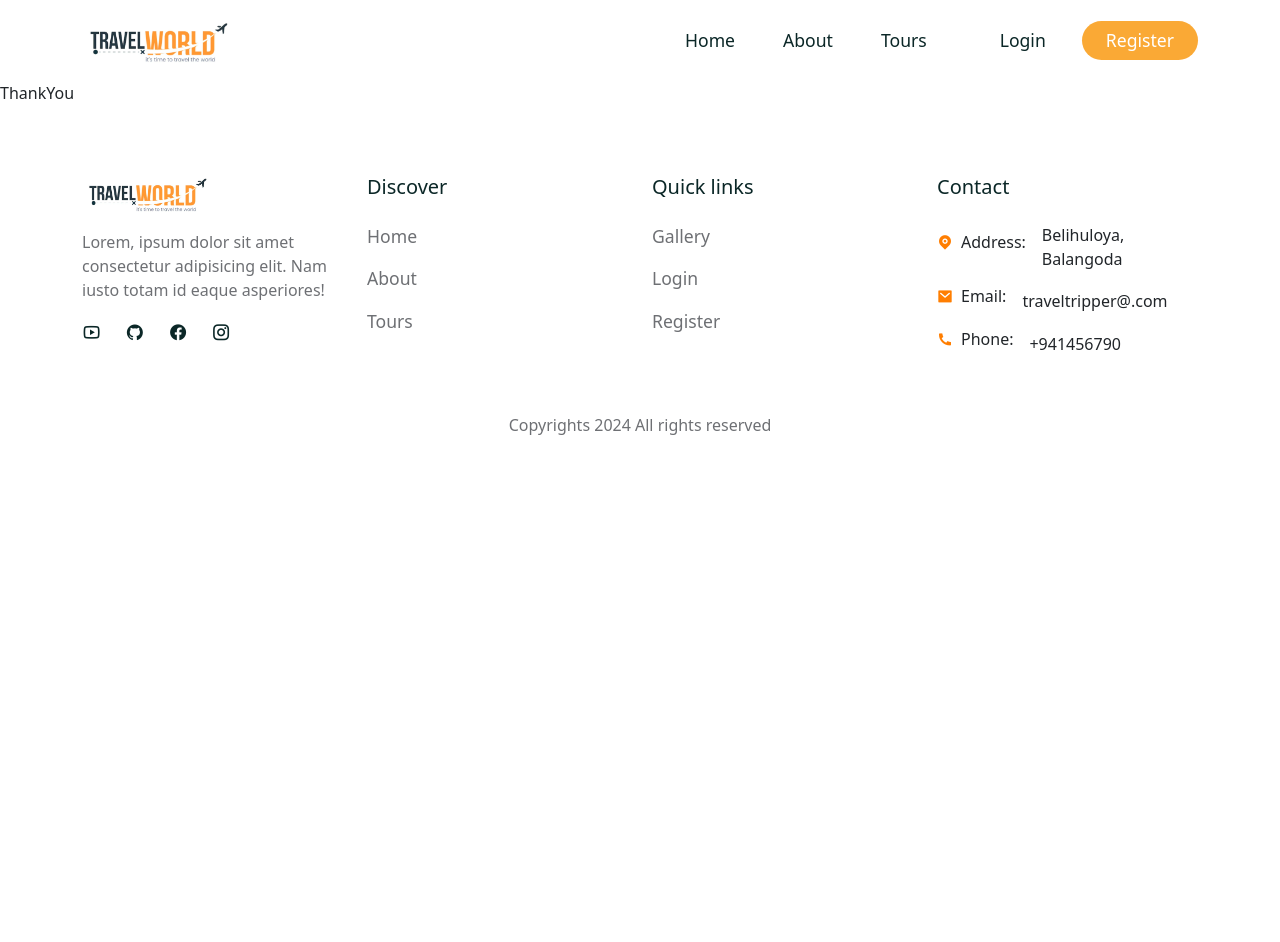
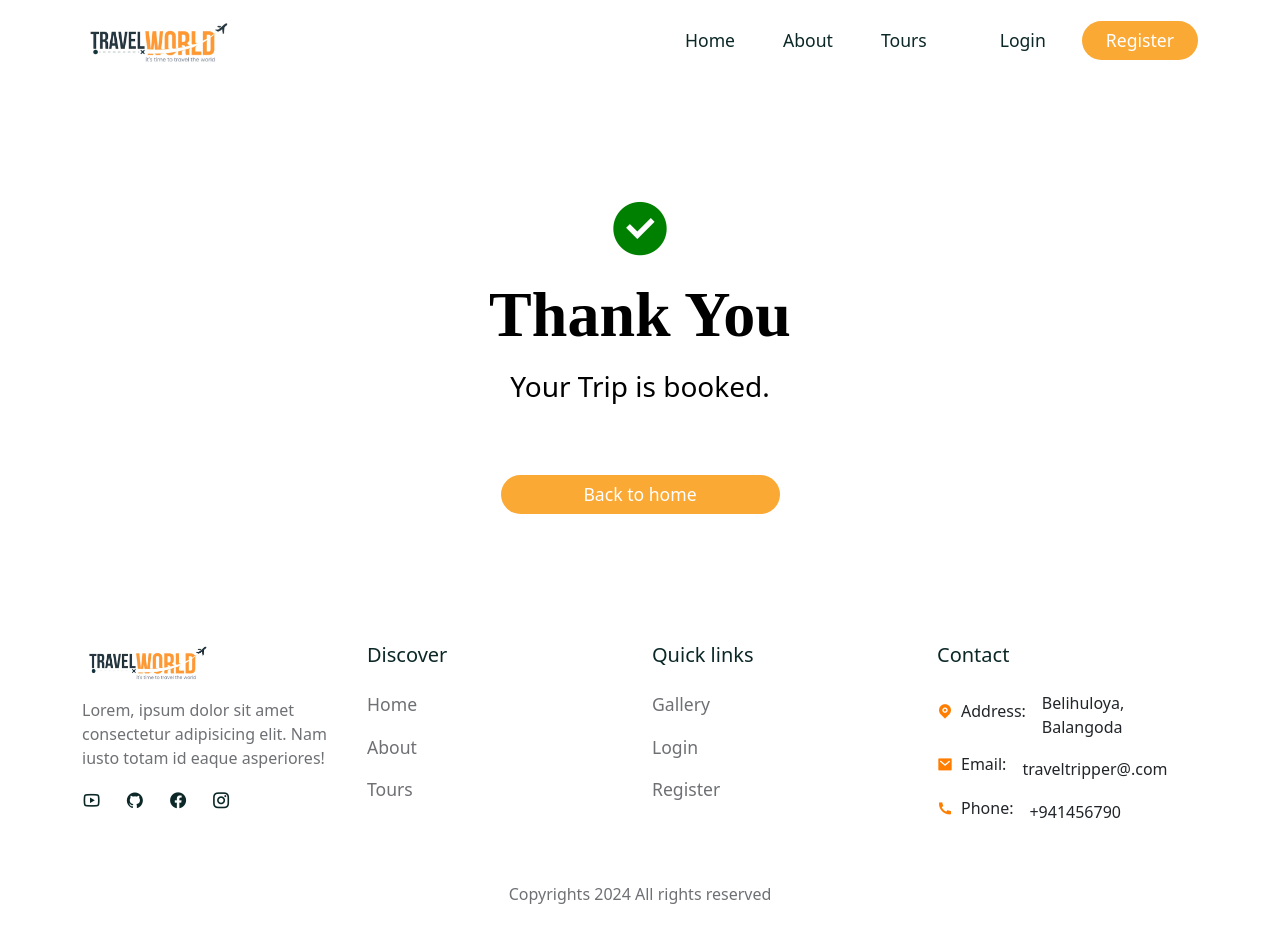
Before and after one commit to Chandimaisuru/TravelTripper, a React (Vite) app in the folder frontend/: page /thank-you in a window 1280 px wide. Shown: the top 942 px of the page. Before the commit the page ends 800 px from the top, so only its background shows below. Built offline with nearby package versions, Linux system fonts and the light colour scheme; a web font is replaced by a local one.

Commit message:
ThankYou Page done

```diff
--- a/frontend/src/pages/ThankYou.jsx
+++ b/frontend/src/pages/ThankYou.jsx
@@ -1,11 +1,29 @@
 import React from 'react'
 import { Container,Row,Button,Col } from 'reactstrap'
 import { Link } from 'react-router-dom'
-import'..styles/thank-you.css'
+import'../styles/thank-you.css'
 
 function ThankYou() {
   return (
-    <div>ThankYou</div>
+    <section>
+      <Container>
+        <Row>
+          <Col lg="12 pt-5 text-center">
+            <div className="thank__you">
+              <span>
+                <i className="ri-checkbox-circle-fill"></i>
+              </span>
+              <h1 className="mb-3 fw-semibold">Thank You</h1>
+              <h3 className="mb-4">Your Trip is booked.</h3>
+
+              <Button className="mt-4 btn primary__btn w-25 ">
+                <Link to='/home'>Back to home</Link>
+              </Button>
+            </div>
+          </Col>
+        </Row>
+      </Container>
+    </section>
   )
 }
 
--- a/frontend/src/styles/thank-you.css
+++ b/frontend/src/styles/thank-you.css
@@ -0,0 +1,17 @@
+
+
+
+.thank__you{
+    font-size: 4rem;
+    color: green
+}
+
+.thank__you h1{
+    font-size: 4rem;
+    font-family: var(--subtitle-font-name);
+    color: black;
+}
+
+.thank__you h3{
+    color: black;
+}
```
